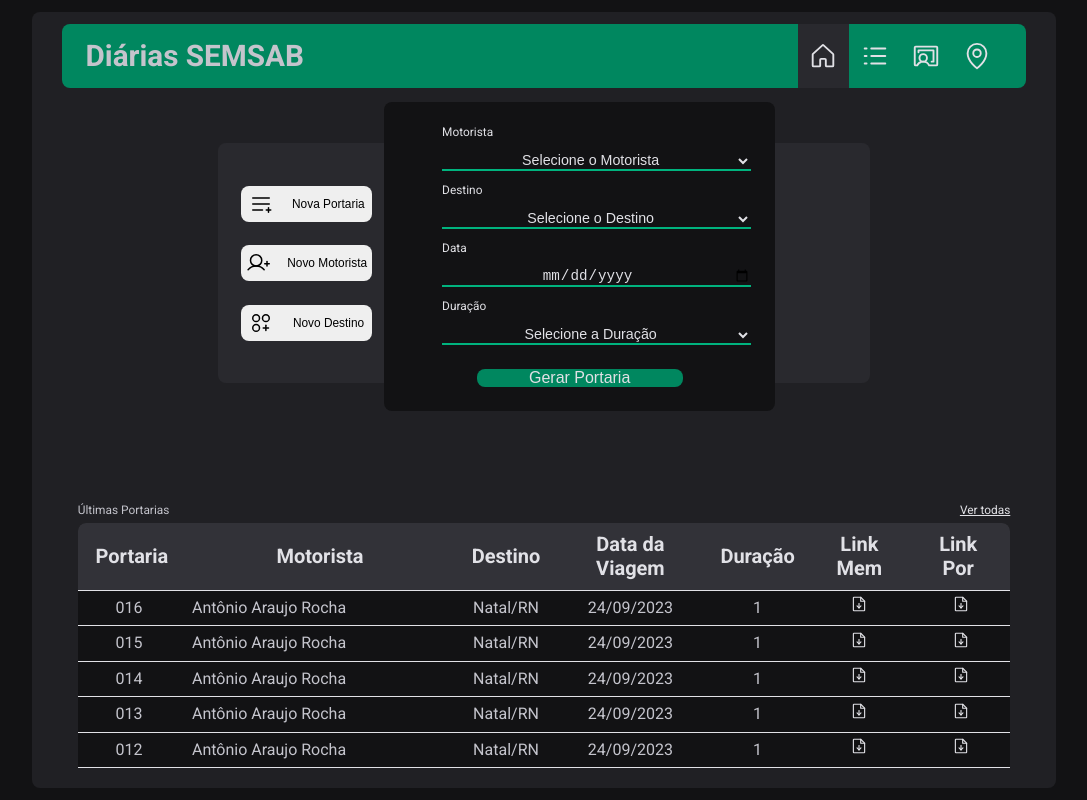
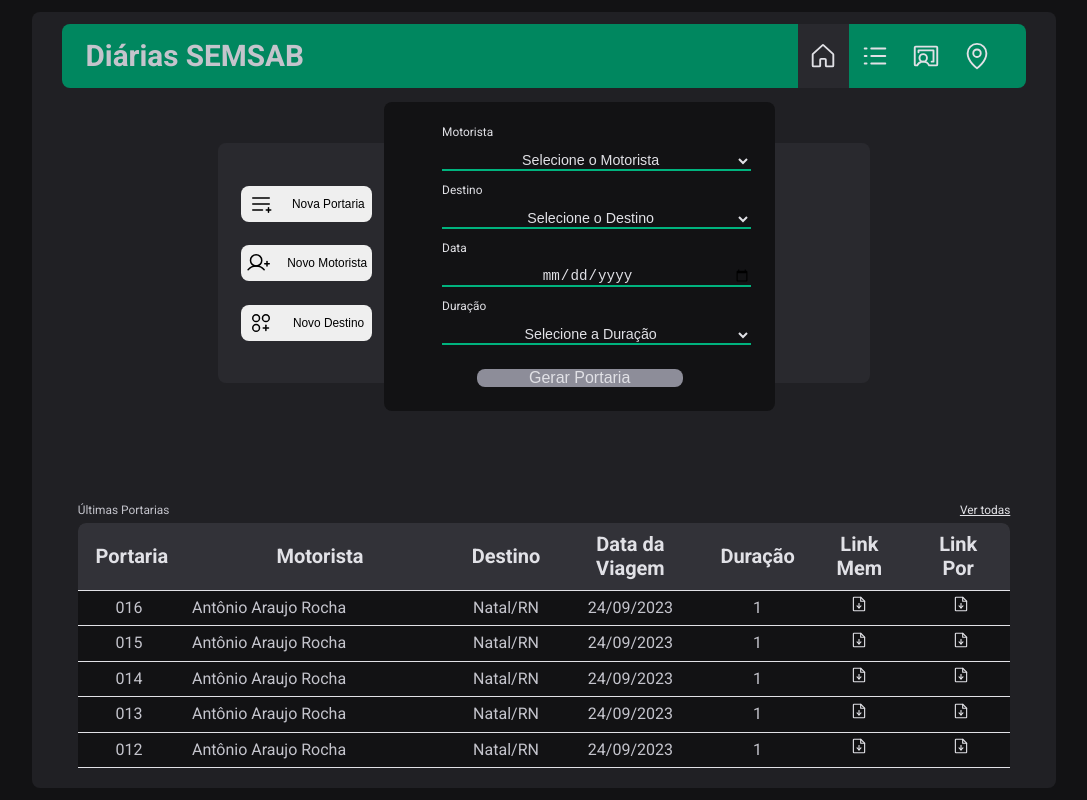
Before and after one commit to Eudaroj/diariasSemsab, a React (Vite) app: page / in a window 1280 px wide. Shown: the whole page, without its empty margins (96-1183 px from the left). Built offline with nearby package versions, Linux system fonts and the light colour scheme.

Commit message:
submitDisabled

```diff
--- a/package.json
+++ b/package.json
@@ -10,11 +10,14 @@
     "preview": "vite preview"
   },
   "dependencies": {
+    "@hookform/resolvers": "^3.3.1",
     "phosphor-react": "^1.4.1",
     "react": "^18.2.0",
     "react-dom": "^18.2.0",
+    "react-hook-form": "^7.46.2",
     "react-router-dom": "^6.16.0",
-    "styled-components": "^6.0.8"
+    "styled-components": "^6.0.8",
+    "zod": "^3.22.2"
   },
   "devDependencies": {
     "@rocketseat/eslint-config": "^2.1.0",
--- a/src/pages/Home/Cadastros/components/NovaPortariaForm/index.tsx
+++ b/src/pages/Home/Cadastros/components/NovaPortariaForm/index.tsx
@@ -1,55 +1,27 @@
-import { useState } from 'react'
+import { useForm } from 'react-hook-form'
 import { dbDestinos } from '../../../../../DataBase/destinos'
 import { dbMotoristas } from '../../../../../DataBase/motoristas'
-import { dbPortarias } from '../../../../../DataBase/portarias'
 import { FormContainer, NovaPortariaButton, NovaPortariaInput } from './styles'
 
 export function NovaPortariaForm() {
-  const [motorista, setMotorista] = useState('')
-  const [destino, setDestino] = useState('')
-  const [dataViagem, setDataViagem] = useState('')
-  const [duracao, setDuracao] = useState('')
+  const { register, handleSubmit, watch } = useForm()
 
-  const handleMotorista = (event: any) => {
-    setMotorista(event.target.value)
-    console.log(event.target.value)
-  }
-  const handleDestino = (event: any) => {
-    setDestino(event.target.value)
-  }
-  const handleDataViagem = (event: any) => {
-    setDataViagem(event.target.value)
-  }
-  const handleDuracao = (event: any) => {
-    setDuracao(event.target.value)
+  function handleNovaPortaria(data) {
+    console.log(data)
   }
 
-  const gerarPortaria = () => {
-    dbPortarias.push({
-      id: String(dbPortarias.length + 1).padStart(3, '0'),
-      motorista,
-      destino,
-      dataViagem,
-      duracao,
-      linkMem: 'www.google.com',
-      linkPor: 'www.google.com',
-    })
+  const motorista = watch('motorista')
+  const destino = watch('destino')
+  const dataViagem = watch('dataViagem')
+  const duracao = watch('duracao')
 
-    console.log(dbPortarias)
-
-    setMotorista('default')
-    setDestino('')
-    setDataViagem('')
-    setDuracao('')
-  }
-
-  console.log(dbPortarias)
+  const isSubmitDisabled = motorista | destino | dataViagem | duracao
 
   return (
-    <FormContainer>
+    <FormContainer name="form" onSubmit={handleSubmit(handleNovaPortaria)}>
       <NovaPortariaInput>
         <label htmlFor="motorista">Motorista</label>
-        <select name="motorista" onChange={handleMotorista}>
+        <select id="motorista" {...register('motorista')}>
           <option value="" disabled selected hidden>
             Selecione o Motorista
           </option>
@@ -62,9 +34,10 @@ export function NovaPortariaForm() {
           })}
         </select>
       </NovaPortariaInput>
+
       <NovaPortariaInput>
         <label htmlFor="destino">Destino</label>
-        <select name="destino" onChange={handleDestino}>
+        <select id="destino" {...register('destino')}>
           <option value="" disabled selected hidden>
             Selecione o Destino
           </option>
@@ -79,12 +52,13 @@ export function NovaPortariaForm() {
       </NovaPortariaInput>
 
       <NovaPortariaInput>
-        <label htmlFor="data">Data</label>
-        <input type="date" name="data" onChange={handleDataViagem} />
+        <label htmlFor="dataViagem">Data</label>
+        <input type="date" id="dataViagem" {...register('dataViagem')} />
       </NovaPortariaInput>
+
       <NovaPortariaInput>
         <label htmlFor="duracao">Duração</label>
-        <select name="duracao" onChange={handleDuracao}>
+        <select id="duracao" {...register('duracao')}>
           <option value="" disabled selected hidden>
             Selecione a Duração
           </option>
@@ -95,11 +69,7 @@ export function NovaPortariaForm() {
         </select>
       </NovaPortariaInput>
 
-      <NovaPortariaButton
-        type="button"
-        onClick={gerarPortaria}
-        onReset={FormContainer}
-      >
+      <NovaPortariaButton type="submit" disabled={!isSubmitDisabled}>
         Gerar Portaria
       </NovaPortariaButton>
     </FormContainer>
--- a/src/pages/Home/Cadastros/components/NovaPortariaForm/styles.ts
+++ b/src/pages/Home/Cadastros/components/NovaPortariaForm/styles.ts
@@ -41,4 +41,8 @@ export const NovaPortariaInput = styled(DivInputBaseForm)``
 
 export const NovaPortariaButton = styled(BaseButton)`
   background: ${(props) => props.theme['green-500']};
+
+  &:disabled {
+    background: ${(props) => props.theme['gray-400']};
+  }
 `
```
Also changed, not shown: 1 other file (tests, documents, lock files or other folders).
